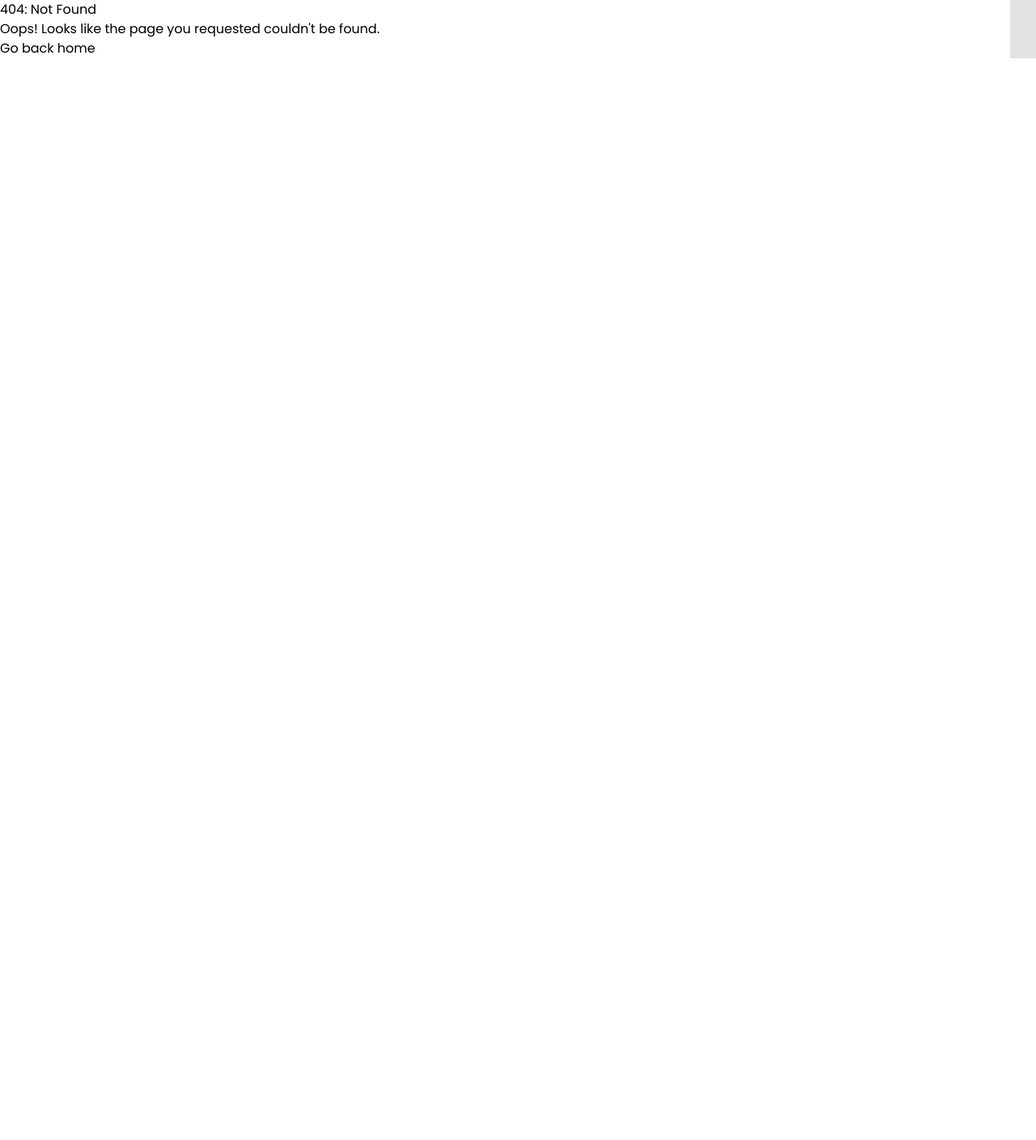
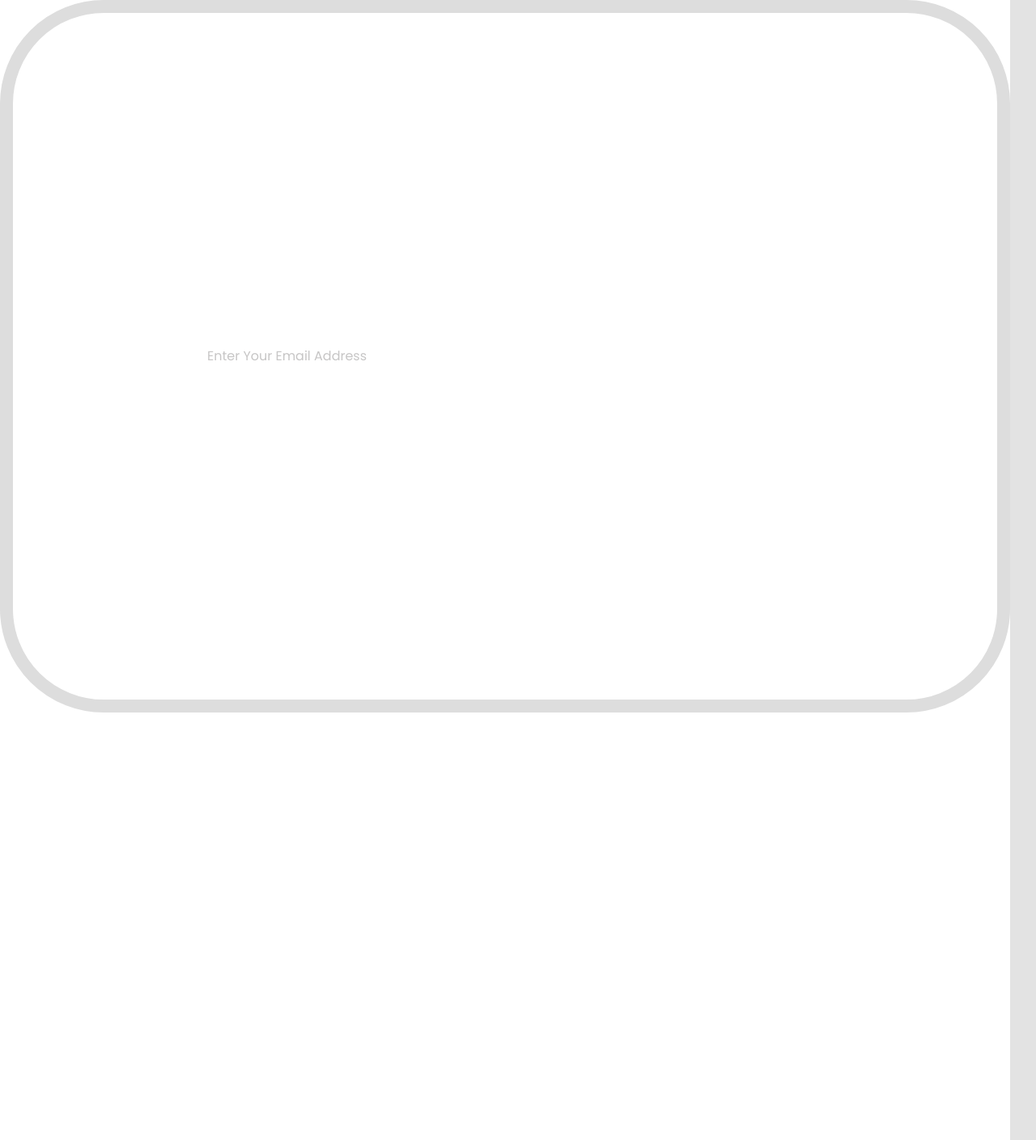
Before and after one commit to 25mohit/rent-property-project-frontend, a Next.js app: page /components/Utils/Form/InputField in a window 1280 px wide. Before the commit this address had no page. Shown: the whole page at 81% size. Before the commit the page ends 800 px from the top, so only its background shows below. Built offline with nearby package versions, Linux system fonts and the light colour scheme.

Commit message:
login page in added input field component

```diff
--- a/src/app/Login/page.tsx
+++ b/src/app/Login/page.tsx
@@ -5,6 +5,7 @@ import { AiFillEyeInvisible } from "react-icons/ai";
 import Image from "next/image";
 import { google } from "../../../public/images";
 import Link from "next/link";
+import InputField from "../components/Utils/Form/InputField/page";
 
 const Login = () => {
   return (
@@ -16,11 +17,7 @@ const Login = () => {
         <div className="pageTitle">
         <h2 className="pageTitle">Welcome to login</h2>
         </div>
-        <div className="formGroup">
-            <label className="formLabel">Email Address</label>
-            <input type="email" className='form-control' placeholder='Enter Your Email Address'/>
-            <p className='error danger'></p>
-        </div>
+        <InputField  />
         <div className="formGroup">
             <label className="formLabel">Password</label>
             <div className='flex relative'>
--- /dev/null
+++ b/src/app/components/Utils/Form/InputField/page.tsx
@@ -0,0 +1,13 @@
+
+
+const InputField = () => {
+  return (
+   <div className="formGroup">
+        <label className="formLabel">Email Address</label>
+        <input type="email" className='form-control' placeholder='Enter Your Email Address'/>
+        <p className='error danger'></p>
+    </div>
+  )
+}
+
+export default InputField
```
